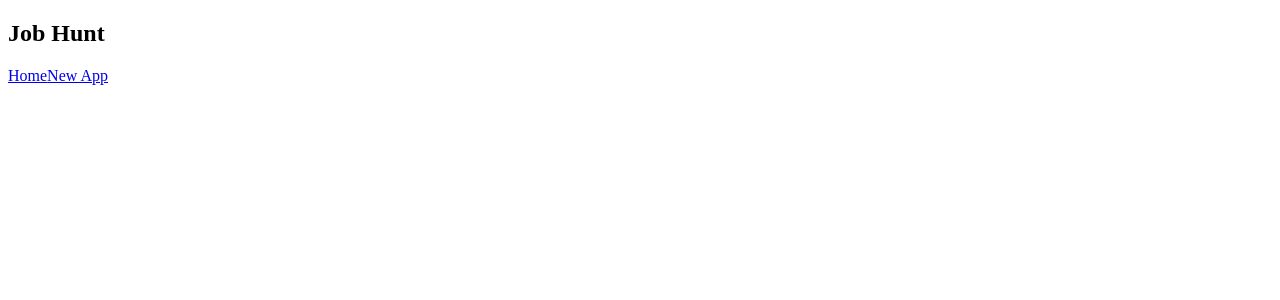
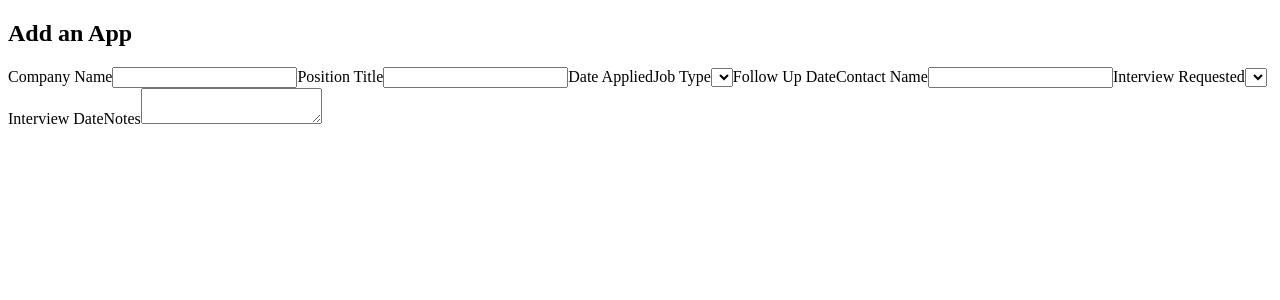
Before and after one commit to jonteal/job-search-tracker, a React (Create React App) app in the folder job-search-tracker/: page /create in a window 1280 px wide. Shown: the top 300 px of the page. Built offline with nearby package versions, Linux system fonts and the light colour scheme; the HTML template or start-up script is replaced by a standard one.

Commit message:
Create fields and form skeleton build out with useState hooks

```diff
--- a/job-search-tracker/src/App.js
+++ b/job-search-tracker/src/App.js
@@ -9,16 +9,16 @@ function App() {
   return (
     <Router>
     <div>
-      <Navbar />
+      {/* <Navbar /> */}
       <div>
         <Switch>
-          <Route>
+          <Route exact path='/'>
             <Home />
           </Route>
           <Route exact path='/create'>
             <Create />
           </Route>
-          <Route>
+          <Route exact path='/appdetails'>
             <AppDetails />
           </Route>
         </Switch>
--- a/job-search-tracker/src/components/Create.js
+++ b/job-search-tracker/src/components/Create.js
@@ -1,7 +1,87 @@
+import { useState } from "react";
+
+
 const Create = () => {
+
+    const [title, setTitle] = useState('');
+    const [position, setPosition] = useState('');
+    const [dateApplied, setDateApplied] = useState('');
+    const [workLocation, setWorkLocation] = useState('');
+    const [followUpDate, setFollowUpDate] = useState('');
+    const [contactName, setContactName] = useState('');
+    const [interviewRequested, setInterviewRequested] = useState('');
+    const [interviewDate, setInterviewDate] = useState('');
+    const [notes, setNotes] = useState('');
+
     return(
         <div>
             <h2>Add an App</h2>
+            <form>
+                {/* Company Name */}
+                <label>Company Name</label>
+                <input
+                    type="text"
+                    required
+                    value={title}
+                    onChange={(e) => setTitle(e.target.value)}
+                />
+
+                {/* Position Name */}
+                <label>Position Title</label>
+                <input
+                    type="text"
+                    required
+                    value={position}
+                    onChange={(e) => setPosition(e.target.value)}
+                />
+
+                {/* Date Applied */}
+                <label>Date Applied</label>
+                {/* Date picker */}
+
+                {/* Job Type */}
+                <label>Job Type</label>
+                <select
+                    value={workLocation}
+                    onChange={(e) => setWorkLocation(e.target.value)}
+                >
+                    <option value="Work from Home"></option>
+                    <option value="In Office"></option>
+                    <option value="Hybrid"></option>
+                </select>
+
+                {/* Follow Up Date */}
+                <label>Follow Up Date</label>
+                {/* Date Picker */}
+
+                {/* Contact Name */}
+                <label>Contact Name</label>
+                <input
+                    type="text"
+                    value={contactName}
+                    onChange={(e) => setContactName(e.target.value)}
+                />
+
+                {/* Interview Requested - Checkbox */}
+                <label>Interview Requested</label>
+                <select
+                    type="checkbox"
+
+                ></select>
+
+                {/* Interview Date */}
+                <label>Interview Date</label>
+                {/* Date Picker */}
+
+                {/* Post Interview Notes */}
+                <label>Notes</label>
+                <textarea
+                    value={notes}
+                    onChange={(e) => setNotes(e.target.value)}
+                >
+                </textarea>
+
+            </form>
         </div>
     )
 }
```
